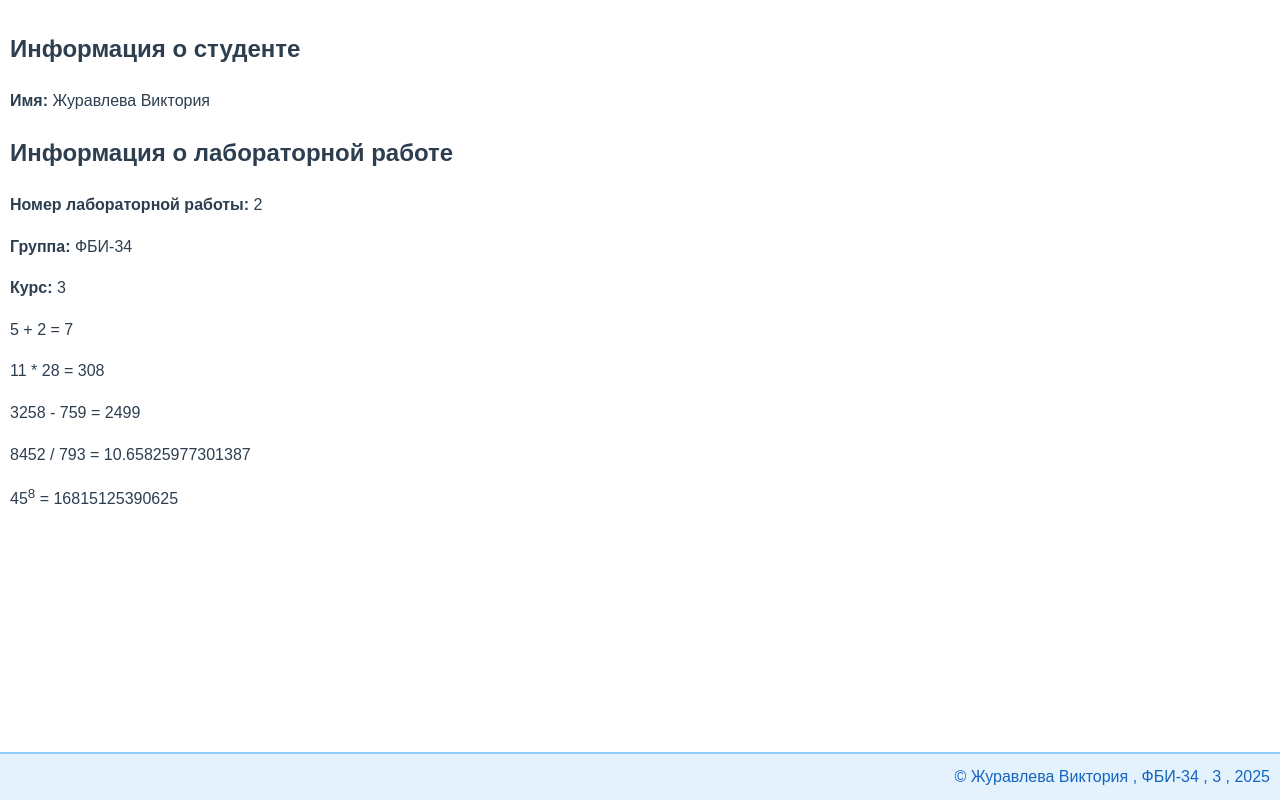
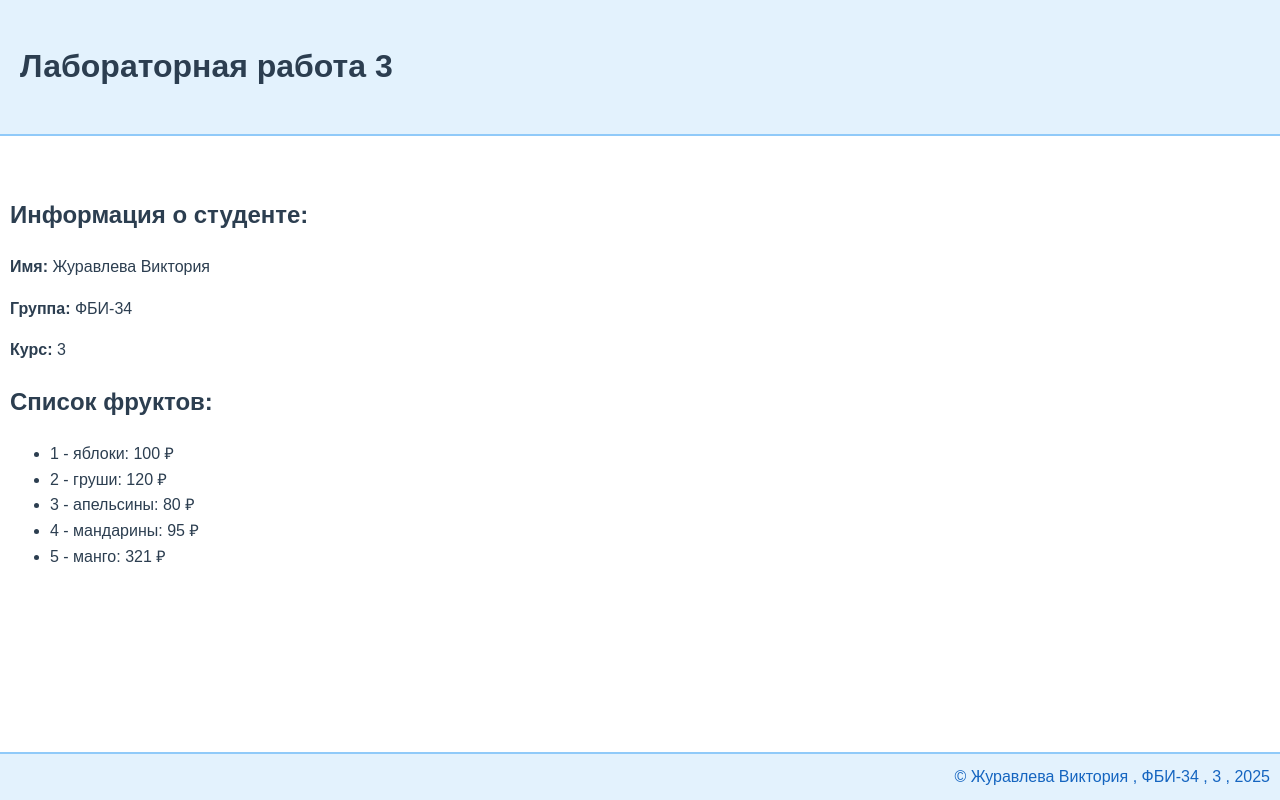
Before and after one commit to viktoria-zhur/web-2, a Flask app: page /lab2/example in a window 1280 px wide. Run offline with Flask 3, Linux system fonts and the light colour scheme.

Commit message:
Цикл в шаблоне

```diff
--- a/app.py
+++ b/app.py
@@ -554,17 +554,20 @@ def add_flower(name):
     </body>
 </html>
 '''
+
 @app.route('/lab2/example')
-def example():
-    name = 'Журавлева Виктория'
-    lab_number = 2
-    group = 'ФБИ-34'
-    course = 3
+def example_lab2():
+    name, lab_num, group, course = 'Журавлева Виктория', 3, 'ФБИ-34', 3
+    fruits = [
+        {'name':'яблоки', 'price': 100},
+        {'name':'груши', 'price': 120},
+        {'name':'апельсины', 'price': 80},
+        {'name':'мандарины', 'price': 95},
+        {'name':'манго', 'price': 321}
+    ]
     return render_template('example.html',
-                     name=name,
-                     lab_number=lab_number,
-                     course=course,
-                     group=group)
+                            name=name, lab_num=lab_num, group=group,
+                            course=course, fruits=fruits)
 
 if __name__ == '__main__':
     app.run(debug=True)
--- a/templates/example.html
+++ b/templates/example.html
@@ -1,42 +1,65 @@
 <!DOCTYPE html>
-<html lang="en">
+<html lang="ru">
 <head>
     <meta charset="UTF-8">
     <meta name="viewport" content="width=device-width, initial-scale=1.0">
     <title>
         {% if name %}
             {{ name }} -
-        {% else %}
-            Анонимус -
         {% endif %}
         Лабораторная работа
-        {% if lab_number %}
-            {{ lab_number }}
+        {% if lab_num %}
+            {{ lab_num }}
         {% endif %}
     </title>
     <link rel="stylesheet" href="{{ url_for('static', filename='main.css') }}">
 </head>
 <body>
+    <header>
+        <h1>
+            Лабораторная работа
+            {% if lab_num %}
+                {{ lab_num }}
+            {% endif %}
+        </h1>
+    </header>
 
     <main>
-       <div class="info-box">
-            <h2>Информация о студенте</h2>
-            <p><strong>Имя:</strong> {{ name }}</p>
-        </div>
+        <div class="container">
+            <h2>Информация о студенте:</h2>
+            <p>
+                <strong>Имя:</strong>
+                {% if name %}
+                    {{ name }}
+                {% else %}
+                    Анонимус
+                {% endif %}
+            </p>
+            <p>
+                <strong>Группа:</strong>
+                {% if group %}
+                    {{ group }}
+                {% else %}
+                    Потеряшка
+                {% endif %}
+            </p>
+            <p>
+                <strong>Курс:</strong>
+                {% if course %}
+                    {{ course }}
+                {% else %}
+                    Не дожил до 3 курса
+                {% endif %}
+            </p>
 
-        <div class="info-box">
-            <h2>Информация о лабораторной работе</h2>
-            <p><strong>Номер лабораторной работы:</strong> {{ lab_number }}</p>
-            <p><strong>Группа:</strong> {{ group }}</p>
-            <p><strong>Курс:</strong> {{ course }}</p>
-        </div>
+            <h2>Список фруктов:</h2>
 
-        <div class="info-box">
-            <p>5 + 2 = {{ 5 + 2 }}<br></p>
-            <p>11 * 28 = {{ 11 * 28 }}<br></p>
-            <p>3258 - 759 = {{ 3258 - 759 }}<br></p>
-            <p>8452 / 793 = {{ 8452 / 793 }}<br></p>
-            <p>45<sup>8</sup> = {{ 45 ** 8 }}<br></p>
+            <ul>
+                {% for fruit in fruits %}
+                <li>{{ loop.index }} - {{ fruit.name }}: {{fruit.price}} &#x20bd;</li>
+                {% endfor %}
+            </ul>
+
         </div>
     </main>
 
```
